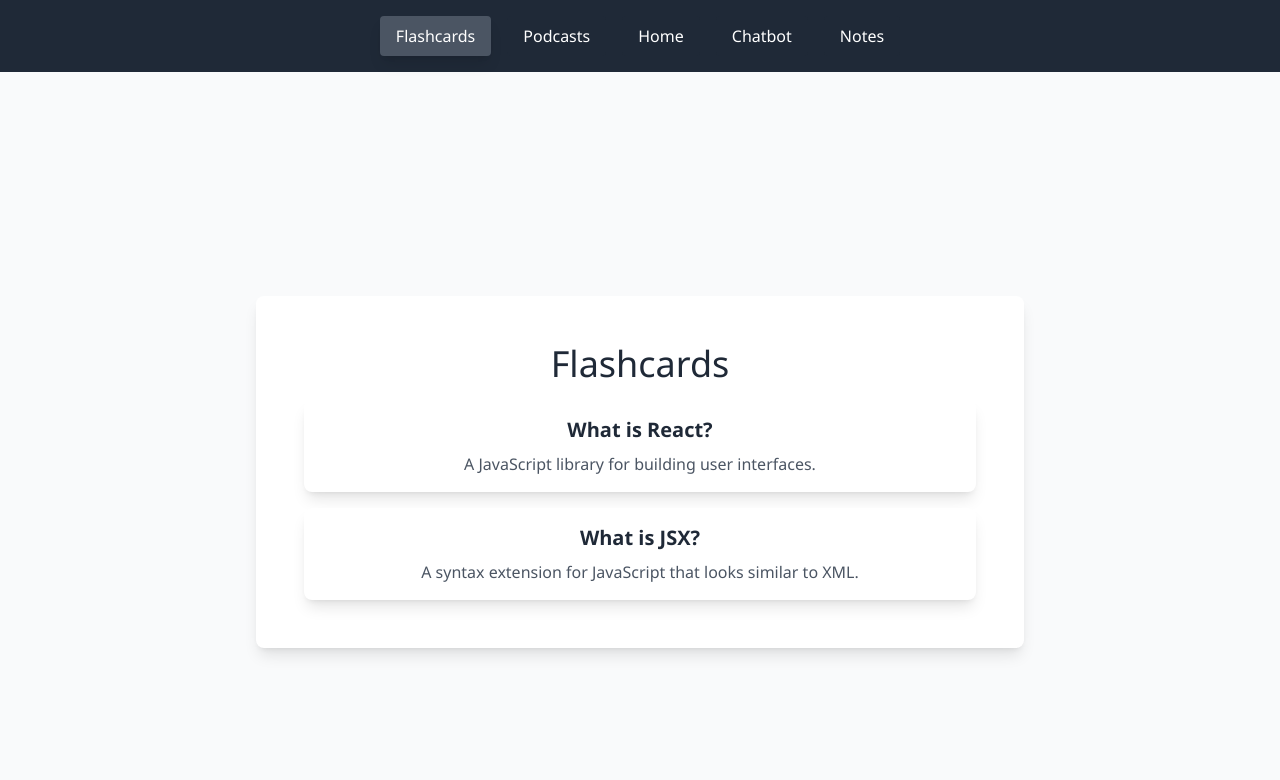
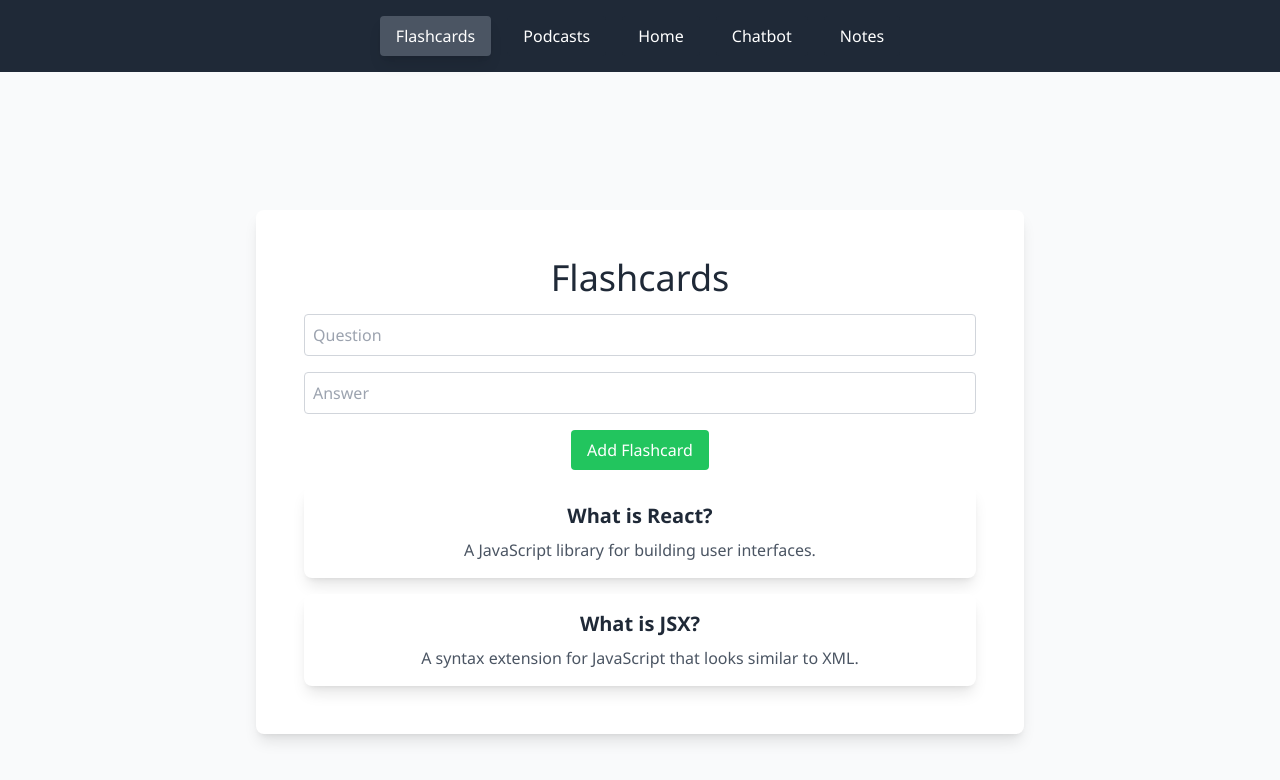
Before and after one commit to LEDMOV/Delphi-WEB, a React (Create React App) app: page /flashcards in a window 1280 px wide. Shown: the top 780 px of the page. Built offline with nearby package versions, Linux system fonts and the light colour scheme.

Commit message:
added ability to add flashcards

```diff
--- a/src/components/pages/Flashcards.js
+++ b/src/components/pages/Flashcards.js
@@ -9,6 +9,7 @@ const Flashcards = () => {
   ]);
   const [fullscreenCard, setFullscreenCard] = useState(null);
   const [flipped, setFlipped] = useState(false);
+  const [newCard, setNewCard] = useState({ question: '', answer: '' });
 
   const toggleFullscreen = (card) => {
     setFullscreenCard(fullscreenCard ? null : card);
@@ -16,7 +17,7 @@ const Flashcards = () => {
   };
 
   const toggleFlip = (e) => {
-    e.stopPropagation(); // Prevents closing the fullscreen when clicking on the card
+    e.stopPropagation();
     setFlipped(!flipped);
   };
 
@@ -25,9 +26,52 @@ const Flashcards = () => {
     setFlipped(false);
   };
 
+  const handleInputChange = (e) => {
+    const { name, value } = e.target;
+    setNewCard({ ...newCard, [name]: value });
+  };
+
+  const handleAddCard = (e) => {
+    e.preventDefault();
+    if (newCard.question && newCard.answer) {
+      setFlashcards([...flashcards, { ...newCard, id: flashcards.length + 1 }]);
+      setNewCard({ question: '', answer: '' });
+    }
+  };
+
   return (
     <div className="text-center font-custom p-8">
       <h1 className="text-4xl mb-4 text-gray-800">Flashcards</h1>
+      <form onSubmit={handleAddCard} className="mb-4">
+        <div className="mb-2">
+          <input
+            type="text"
+            name="question"
+            value={newCard.question}
+            onChange={handleInputChange}
+            placeholder="Question"
+            className="w-full p-2 border border-gray-300 rounded mb-2"
+            required
+          />
+        </div>
+        <div className="mb-2">
+          <input
+            type="text"
+            name="answer"
+            value={newCard.answer}
+            onChange={handleInputChange}
+            placeholder="Answer"
+            className="w-full p-2 border border-gray-300 rounded mb-2"
+            required
+          />
+        </div>
+        <button
+          type="submit"
+          className="py-2 px-4 bg-green-500 text-white rounded hover:bg-green-600 transition duration-300"
+        >
+          Add Flashcard
+        </button>
+      </form>
       <div className={`grid gap-4 ${fullscreenCard ? 'hidden' : ''}`}>
         {flashcards.map(card => (
           <div
```
